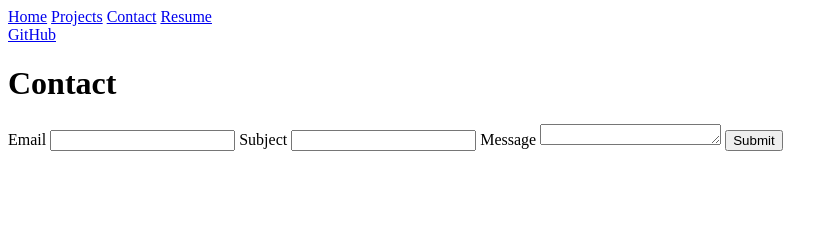
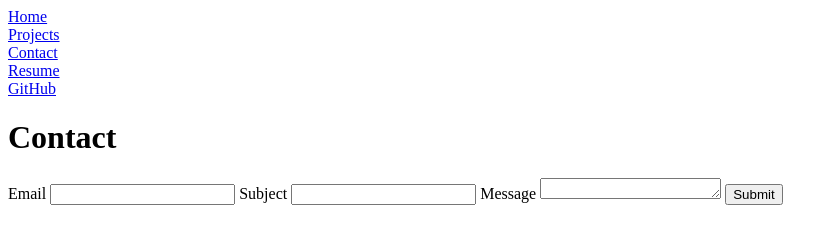
Before and after one commit to LeDoesCS/portfolio, a plain HTML site: page contact/index.html in a window 1280 px wide. Shown: the whole page, without its empty margins (0-838 px from the left). Drawn offline with Linux system fonts and the light colour scheme.

Commit message:
fixing resume x2

```diff
--- a/contact/index.html
+++ b/contact/index.html
@@ -7,11 +7,11 @@
 </head>
 <body>
   <nav>
-    <a href="../">Home</a>
-    <a href="../projects/">Projects</a>
-    <a href="../contact/" class="active">Contact</a>
+    <a href="../">Home</a><br/>
+    <a href="../projects/">Projects</a><br/>
+    <a href="../contact/" class="active">Contact</a><br/>
     <a href="../Resume/">Resume</a><br/>
-    <a href="https://github.com/LeDoesCS" target="_blank" rel="noopener">GitHub</a>
+    <a href="https://github.com/LeDoesCS" target="_blank" rel="noopener">GitHub</a><br/>
   </nav>
 
   <main>
```
Also changed, not shown: Resume/index.html (+3 -3 lines), index.html (+1 -0 lines).
